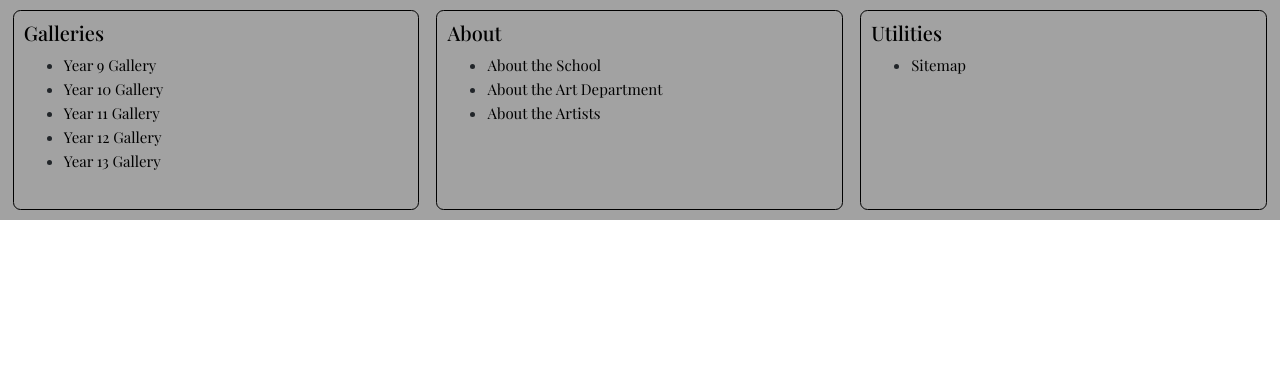
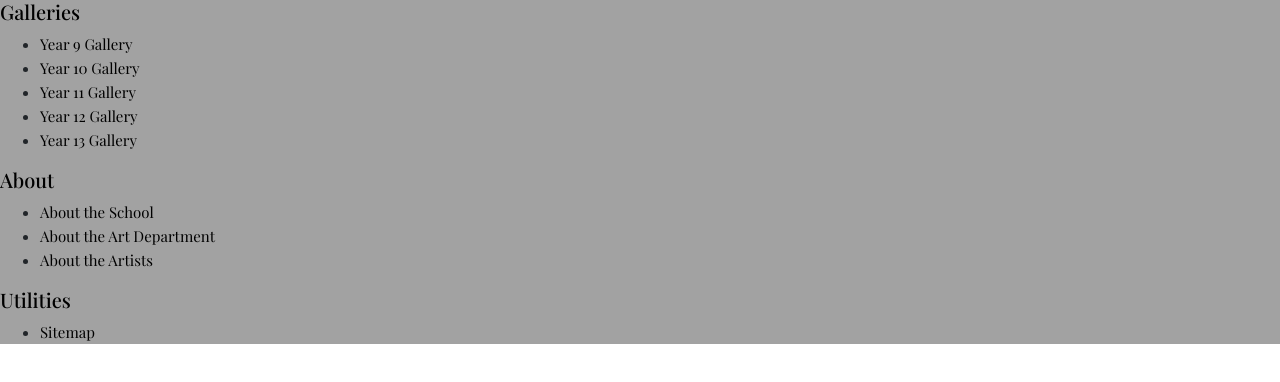
Before and after one commit to Carrot-muncher/stackblitz-starters-wpoxww7v, a website: page footer_t1.html in a window 1280 px wide. Drawn offline with nearby package versions, Linux system fonts and the light colour scheme; a web font is replaced by a local one.

Commit message:
Worked footer type 1+added links to content pages

```diff
--- a/footer_t1.html
+++ b/footer_t1.html
@@ -13,7 +13,7 @@
     <script src="https://cdn.jsdelivr.net/npm/bootstrap@4.6.2/dist/js/bootstrap.bundle.min.js"></script>
 </head>
 
-<body>
+<body class="body">
     <footer class="footer">
         <div class="footer-box">
             <h5 class="footer-title">Galleries</h5>
--- a/footer_t1_css/large_footer_t1.css
+++ b/footer_t1_css/large_footer_t1.css
@@ -1,26 +1,17 @@
 /*Imports*/
 @import url('https://fonts.googleapis.com/css2?family=Playfair+Display:ital,wght@0,400..900;1,400..900&display=swap');
+/*Formatting the footer*/
 .footer{
     background-color: rgb(162, 162, 162);
 
 }
-.footer-box{
-    display: inline-block;
-    vertical-align: top;
-    height: 200px;
-    width: 31.75%;
-    margin-left: 1%;
-    margin-top: 10px;
-    margin-bottom: 10px;
-    padding: 10px;
-    border: 0.125% solid black;
-    border-radius: 7.5px;
-}
+/*Formatting the footer titles*/
 .footer-title{
     font-family: "Playfair Display";
     font-size: 20px;
     color: black;
 }
+/*Formatting the footer text*/
 .footer-link{
     font-family: "Playfair Display";
     font-size: 15px;
@@ -32,9 +23,3 @@
     border: 1px solid black;
     border-radius: 7.5px;
 }
-#utilities{
-    display: inline-block;
-    width: 31.75%;
-    margin-top: 10px;
-    margin-bottom: 10px;
-}
--- a/footer_t1_css/medium_footer_t1.css
+++ b/footer_t1_css/medium_footer_t1.css
@@ -1,25 +1,17 @@
 /*Imports*/
 @import url('https://fonts.googleapis.com/css2?family=Playfair+Display:ital,wght@0,400..900;1,400..900&display=swap');
+/*Formatting the footer*/
 .footer{
-    background-color: rgb(0, 162, 162);
+    background-color: rgb(162, 162, 162);
+
 }
-.footer-box{
-    display: inline-block;
-    vertical-align: top;
-    height: 200px;
-    width: 48%;
-    margin-left: 1%;
-    margin-top: 10px;
-    margin-bottom: 10px;
-    padding: 10px;
-    border: 0.125px solid black;
-    border-radius: 7.5px;
-}
+/*Formatting the footer titles*/
 .footer-title{
     font-family: "Playfair Display";
     font-size: 20px;
     color: black;
 }
+/*Formatting the footer text*/
 .footer-link{
     font-family: "Playfair Display";
     font-size: 15px;
@@ -31,9 +23,3 @@
     border: 1px solid black;
     border-radius: 7.5px;
 }
-#utilities{
-    display: block;
-    width: 97.75%;
-    margin-top: 0;
-    margin-bottom: 100px;
-}
--- a/footer_t1_css/small_footer_t1.css
+++ b/footer_t1_css/small_footer_t1.css
@@ -1,24 +1,17 @@
 /*Imports*/
 @import url('https://fonts.googleapis.com/css2?family=Playfair+Display:ital,wght@0,400..900;1,400..900&display=swap');
+/*Formatting the footer*/
 .footer{
     background-color: rgb(162, 162, 162);
-    margin:0;
-    padding-top: 10px;
+
 }
-.footer-box{
-    display: block;
-    height: 200px;
-    width: 97.75%;
-    margin-left: 1%;
-    padding: 10px;
-    border: 0.125% solid black;
-    border-radius: 7.5px;
-}
+/*Formatting the footer titles*/
 .footer-title{
     font-family: "Playfair Display";
     font-size: 20px;
     color: black;
 }
+/*Formatting the footer text*/
 .footer-link{
     font-family: "Playfair Display";
     font-size: 15px;
@@ -30,9 +23,3 @@
     border: 1px solid black;
     border-radius: 7.5px;
 }
-#utilities{
-    display: block;
-    width: 97.75%;
-    margin-top: 0;
-    margin-bottom: 10px;
-}
```
Also changed, not shown: about_the_art_department.html (+4 -2 lines), about_the_artists.html (+4 -2 lines), about_the_school.html (+4 -2 lines), sitemap.html (+4 -0 lines), year_10_gallery.html (+4 -2 lines), year_11_gallery.html (+4 -2 lines), year_12_gallery.html (+4 -2 lines), year_13_gallery.html (+4 -2 lines), year_9_gallery.html (+4 -2 lines).
